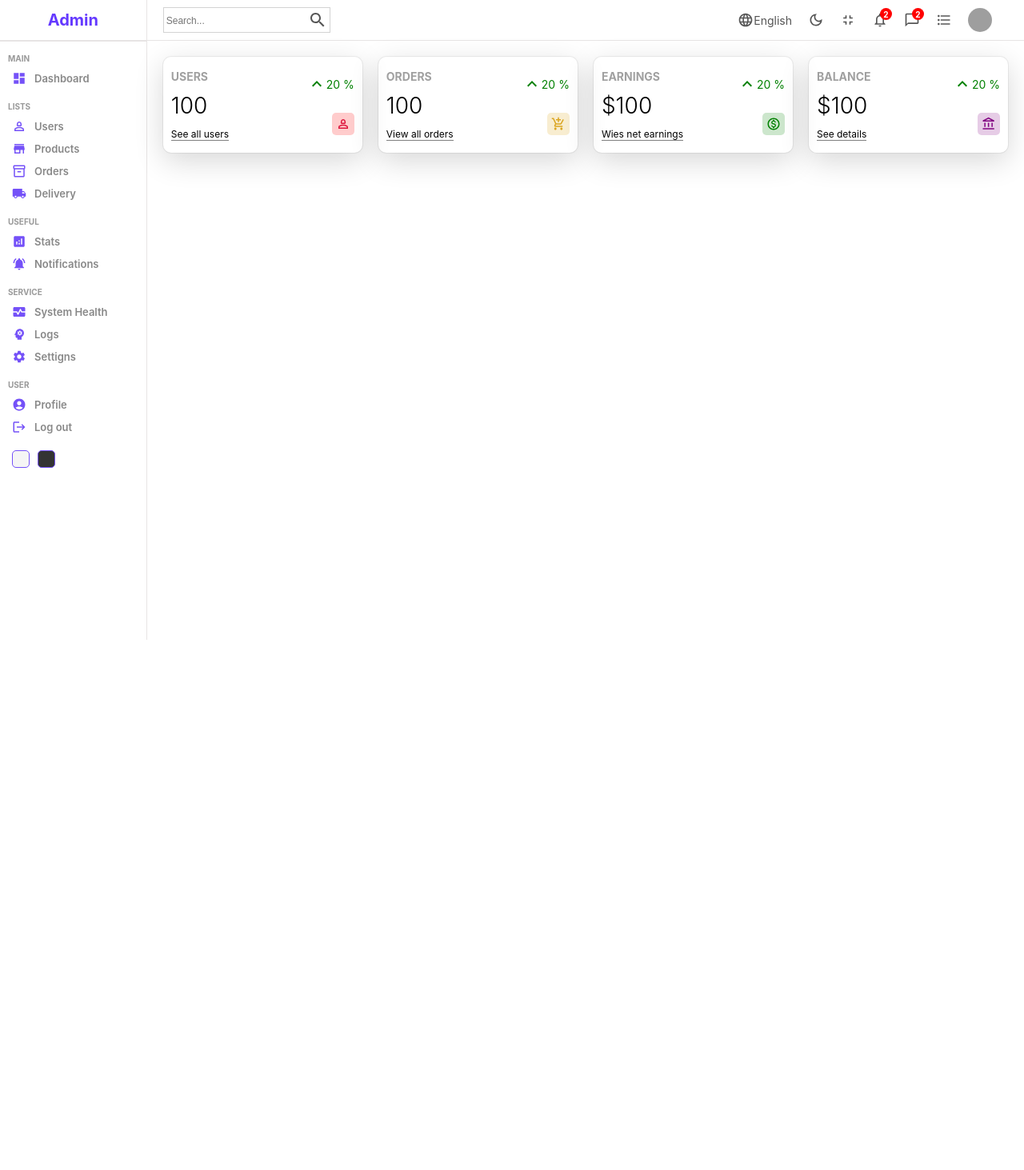
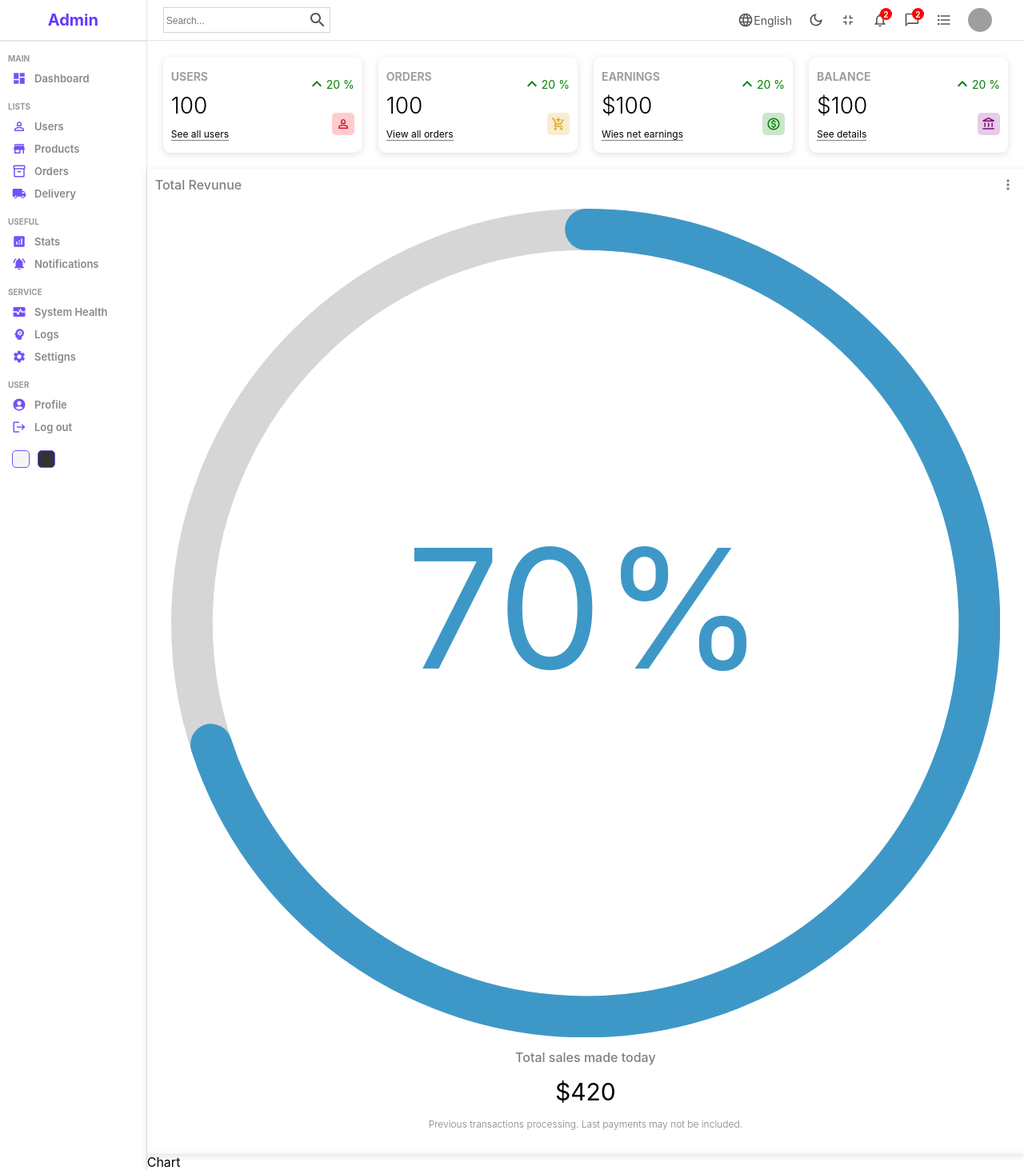
Before and after one commit to asrorqayumov/Admin-Dashboard, a React (Create React App) app: page / in a window 1280 px wide. Shown: the whole page at 80% size. Before the commit the page ends 800 px from the top, so only its background shows below. Built offline with nearby package versions, Linux system fonts and the light colour scheme; grey boxes are pictures that could not be loaded.

Commit message:
:technologist: progres bar in  progress

```diff
--- a/package.json
+++ b/package.json
@@ -11,6 +11,7 @@
     "@testing-library/react": "^13.4.0",
     "@testing-library/user-event": "^13.5.0",
     "react": "^18.2.0",
+    "react-circular-progressbar": "^2.1.0",
     "react-dom": "^18.2.0",
     "react-router-dom": "^6.4.1",
     "react-scripts": "5.0.1",
--- a/src/components/chart/chart.scss
+++ b/src/components/chart/chart.scss
@@ -1,3 +1,4 @@
-.chart{
-
+.chart {
+  flex: 4;
+  box-shadow: rgba(99, 99, 99, 0.2) 0px 2px 8px 0px;
 }
--- a/src/components/featured/Featured.js
+++ b/src/components/featured/Featured.js
@@ -1,6 +1,30 @@
 import React from "react";
 import "./featured.scss";
+import MoreVertIcon from '@mui/icons-material/MoreVert'
+import { CircularProgressbar } from "react-circular-progressbar";
+import 'react-circular-progressbar/dist/styles.css';
 
 export const Featured = () => {
-  return <div className="featured">Featured</div>;
+  return (
+    <div className="featured">
+      <div className="top">
+      <h1 className="title"> Total Revunue</h1>
+      <MoreVertIcon fontSize="small" />
+      </div>
+      <div className="bottom">
+       <div className="featuredChart">
+        <CircularProgressbar value={70} text="70%" strokeWidth={5} />
+       </div>
+       <p className="title">
+        Total sales made today
+       </p>
+       <p className="amount">
+        $420
+       </p>
+       <p className="desc">
+        Previous transactions processing. Last payments may not be included.
+       </p>
+      </div>
+    </div>
+  );
 };
--- a/src/components/featured/featured.scss
+++ b/src/components/featured/featured.scss
@@ -1,3 +1,41 @@
 .featured{
+    flex: 2;
+    box-shadow: rgba(99, 99, 99, 0.2) 0px 2px 8px 0px;
+    padding: 10px;
+    .top{
+        display: flex;
+        align-items: center;
+        justify-content: space-between;
+        color: gray;
+        .title{
+            font-size: 16px;
+            font-weight: 500;
+        }
+    }
 
+    .bottom{
+        display: flex;
+        align-items: center;
+        flex-direction: column;
+        justify-content: center;
+        padding: 20px;
+        gap: 15px;
+
+        .featuredChart{
+            width: 100%;
+            height: 100%;
+        }
+        .title{
+            font-weight: 500;
+            color: gray;
+        }
+        .amount{
+            font-size: 30px;
+        }
+        .desc{
+            font-weight:300;
+            font-size: 12px;
+            color: gray;
+        }
+    }
 }
--- a/src/components/widget/widget.scss
+++ b/src/components/widget/widget.scss
@@ -4,8 +4,7 @@
   flex: 1;
   padding: 10px;
   border-radius: 10px;
-  box-shadow: rgba(0, 0, 0, 0.16) 0px 10px 36px 0px,
-    rgba(0, 0, 0, 0.06) 0px 0px 0px 1px;
+  box-shadow: rgba(99, 99, 99, 0.2) 0px 2px 8px 0px;
   height: 100px;
   .left,
   .right {
--- a/src/pages/home/Home.js
+++ b/src/pages/home/Home.js
@@ -3,6 +3,8 @@ import { Navbar } from "../../components/navbar/Navbar";
 import { Sidebar } from "../../components/sidebar/Sidebar";
 import { Widget } from "../../components/widget/Widget";
 import "./home.scss";
+import { Featured } from './../../components/featured/Featured';
+import { Chart } from './../../components/chart/Chart';
 
 export const Home = () => {
   return (
@@ -17,6 +19,8 @@ export const Home = () => {
           <Widget type='balance' />
         </div>
         <div className="charts">
+          <Featured />
+          <Chart />
 
         </div>
       </div>
```
Also changed, not shown: 1 other file (tests, documents, lock files or other folders).
